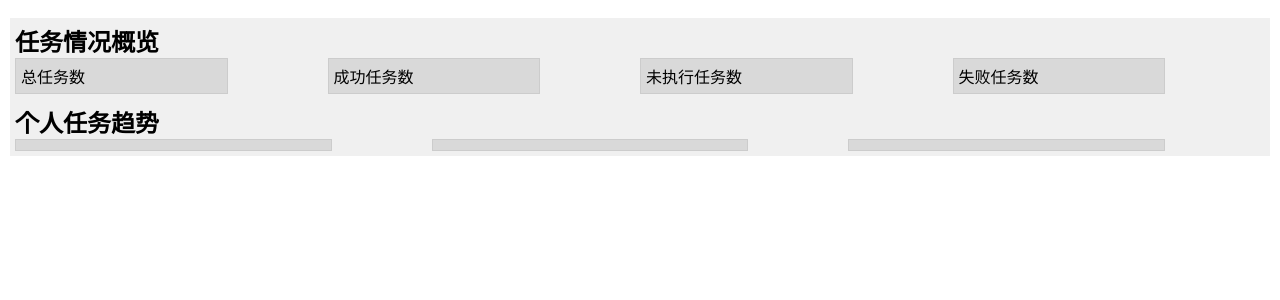
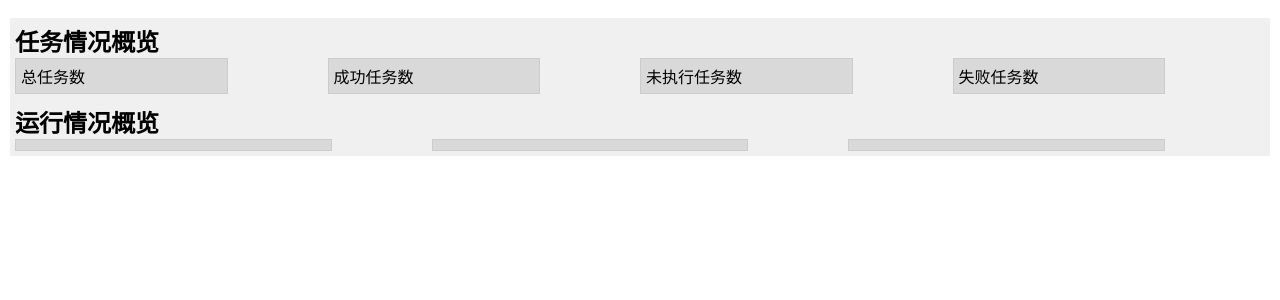
Before and after one commit to Aapche5200/dataflow, a Flask app: template website/templates/operation/html/overview.html in a window 1280 px wide. Shown: the part 126-426 px from the top of the page. Run offline with Flask 3, Linux system fonts and the light colour scheme; the template is opened without the code that fills it, so the values that code supplies are empty; the visitor is signed in with stand-in values (Sample User, id 1); parts of the project's set-up code (start-up, migrations or seed data) failed here and were passed over.

Commit message:
文字修正

```diff
--- a/website/templates/operation/html/overview.html
+++ b/website/templates/operation/html/overview.html
@@ -39,7 +39,7 @@
         </div>
     </div>
     <div class="stats-container">
-        <h2>个人任务趋势</h2>
+        <h2>运行情况概览</h2>
         <div class="stat-wrapper">
             <div class="stat">
                  {{ plot_one|safe }}
```
